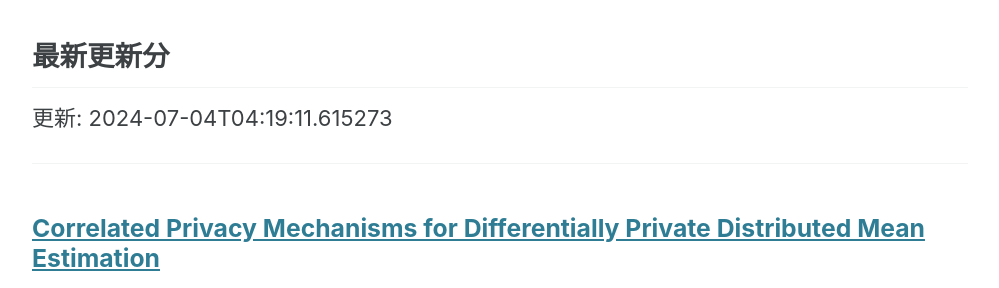
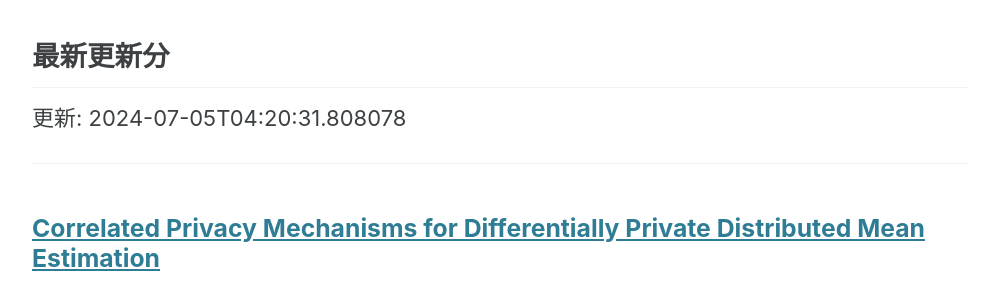
Before and after one commit to haruhisa-enomoto/arxiv-privacy-tech, a Jekyll site: the page built from index.md, in a window 1280 px wide and 900 px high, scrolled down 680 px. Shown: the part 155-443 px from the top of the window, without its empty margins (140-1139 px from the left). Built offline with Jekyll 4.4.1, drawn with Linux system fonts in a browser that asks for light colours; cached includes are drawn as plain includes; formulas are drawn with MathJax 3.

Commit message:
:robot: Automate updates

```diff
--- a/index.md
+++ b/index.md
@@ -27,7 +27,7 @@ author_profile: false
 
 ## 最新更新分
 
-更新: 2024-07-04T04:19:11.615273
+更新: 2024-07-05T04:20:31.808078
 
 - - -
 
```
